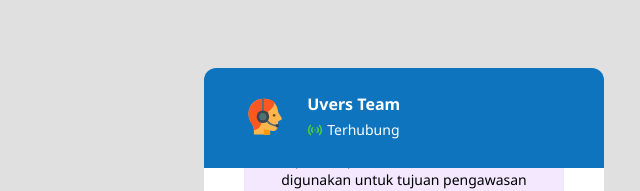
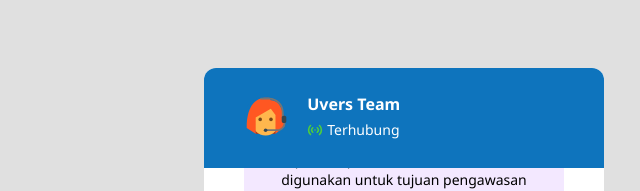
Before and after one commit to ndrvndr/chatbot-app, a React (Vite) app: page / in a window 1280 px wide. Both pictures are taken after a click on the element 1238 px from the left and 758 px from the top of the page. Shown: the top 191 px of the page, without its empty margins (640-1280 px from the left). Built offline with nearby package versions, Linux system fonts and the light colour scheme; no server answers.

Commit message:
change icon on header app

```diff
--- a/src/components/Elements/HeaderApp/CloseButton.jsx
+++ b/src/components/Elements/HeaderApp/CloseButton.jsx
@@ -1,6 +1,6 @@
 import PropTypes from "prop-types";
 
-import { RiCloseLine } from "react-icons/ri";
+import { MdCloseFullscreen } from "react-icons/md";
 
 const CloseButton = ({ toggleContent }) => {
   return (
@@ -8,7 +8,7 @@ const CloseButton = ({ toggleContent }) => {
       className='ml-[70px] cursor-pointer min-[449px]:hidden'
       onClick={() => toggleContent()}
     >
-      <RiCloseLine color='#fff' fontSize='2.6em' />
+      <MdCloseFullscreen color='#fff' fontSize='2em' />
     </div>
   );
 };
--- a/src/components/Elements/HeaderApp/index.jsx
+++ b/src/components/Elements/HeaderApp/index.jsx
@@ -5,7 +5,7 @@ import UversTeam from "./UversTeam";
 import OnlineStatus from "./OnlineStatus";
 import TypingStatus from "./TypingStatus";
 import CloseButton from "./CloseButton";
-import { FcCustomerSupport } from "react-icons/fc";
+import { FcOnlineSupport } from "react-icons/fc";
 
 const HeaderApp = ({ toggleContent, isTyping, isInputFocused }) => {
   return (
@@ -19,7 +19,7 @@ const HeaderApp = ({ toggleContent, isTyping, isInputFocused }) => {
     >
       <div className='flex min-[449px]:ml-[40px]'>
         <div className='my-auto mr-5 rounded-[100%] border-[none] bg-[#0e74bd] '>
-          <FcCustomerSupport fontSize='2.7em' />
+          <FcOnlineSupport fontSize='2.7em' />
         </div>
 
         <div className='flex w-[132px] flex-col text-white'>
```
